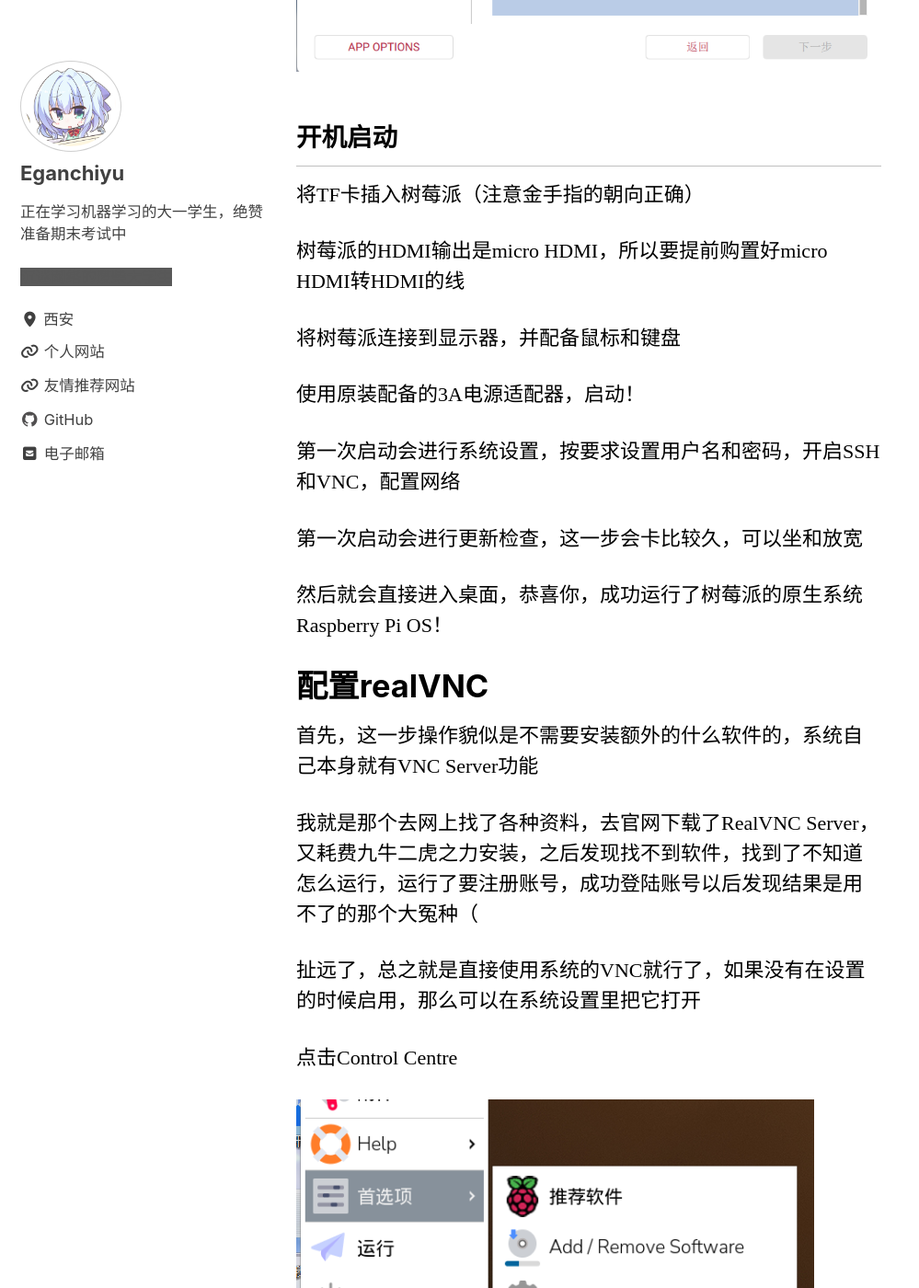
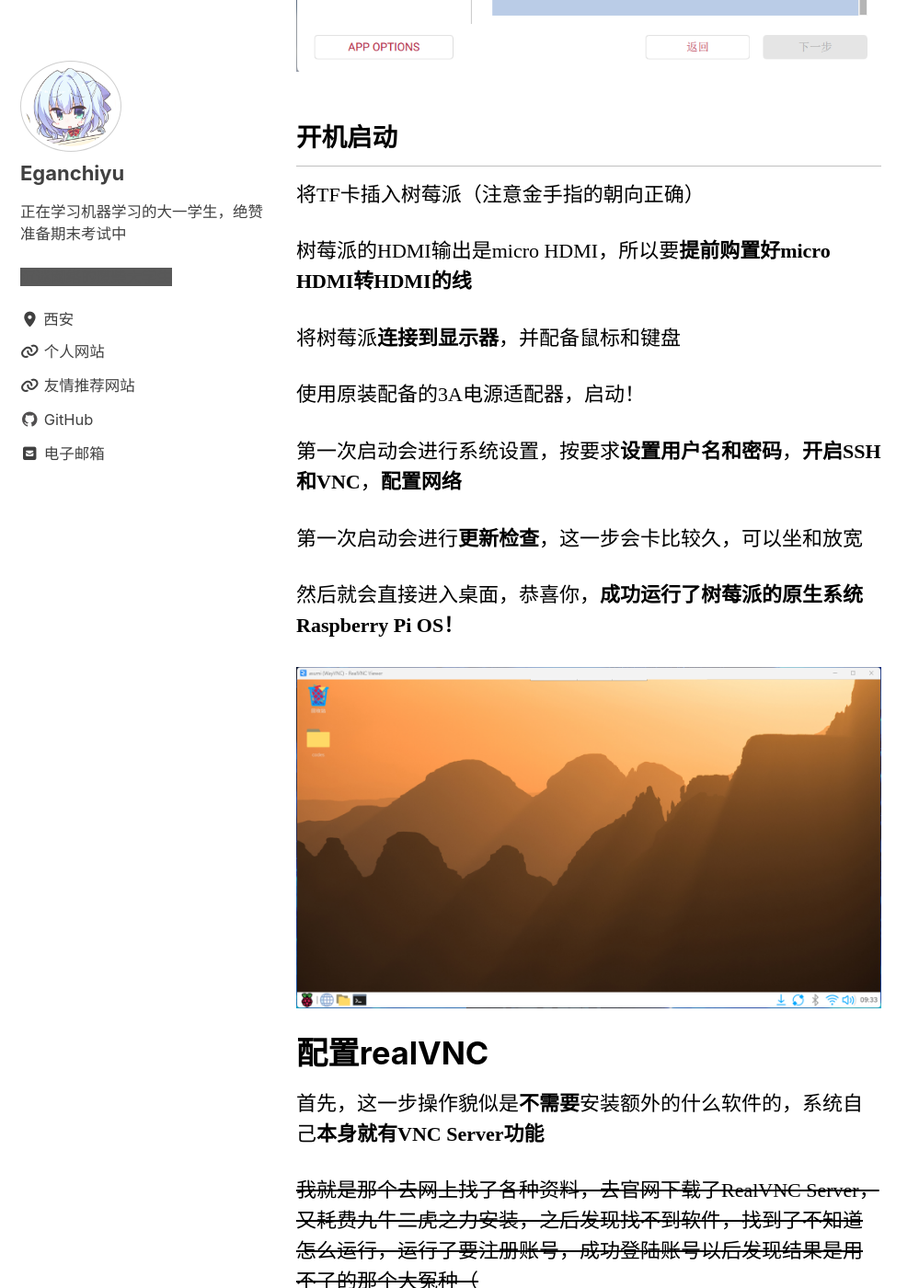
Before and after one commit to Eganchiyu/eganchiyu.github.io, a Jekyll site: the page built from _posts/2026-1-23-connecting-raspi.md, in a window 1280 px wide and 1400 px high, scrolled down 3126 px. Shown: the whole window at 92% size, without its empty margins (0-999 px from the left). Built offline with Jekyll 4.4.1, drawn with Linux system fonts in a browser that asks for light colours; cached includes are drawn as plain includes; comment, search, counter and statistics services are not loaded; some of the changed text lies outside the part shown.

Commit message:
更新文章

````diff
--- a/_posts/2026-1-23-connecting-raspi.md
+++ b/_posts/2026-1-23-connecting-raspi.md
@@ -65,7 +65,7 @@
 
 自己挂个魔法再用上Motrix就下的比较快了
 
-用软件的自定义镜像制作启动盘，稍微坐和放宽就完成了
+用软件的**自定义镜像**制作启动盘，稍微坐和放宽就完成了
 
 ![](/assets/images/2026-01-23-18-14-28.png)
 
@@ -73,45 +73,47 @@
 
 将TF卡插入树莓派（注意金手指的朝向正确）
 
-树莓派的HDMI输出是micro HDMI，所以要提前购置好micro HDMI转HDMI的线
+树莓派的HDMI输出是micro HDMI，所以要**提前购置好micro HDMI转HDMI的线**
 
-将树莓派连接到显示器，并配备鼠标和键盘
+将树莓派**连接到显示器**，并配备鼠标和键盘
 
 使用原装配备的3A电源适配器，启动！
 
-第一次启动会进行系统设置，按要求设置用户名和密码，开启SSH和VNC，配置网络
+第一次启动会进行系统设置，按要求**设置用户名和密码**，**开启SSH和VNC**，**配置网络**
 
-第一次启动会进行更新检查，这一步会卡比较久，可以坐和放宽
+第一次启动会进行**更新检查**，这一步会卡比较久，可以坐和放宽
 
-然后就会直接进入桌面，恭喜你，成功运行了树莓派的原生系统Raspberry Pi OS！
+然后就会直接进入桌面，恭喜你，**成功运行了树莓派的原生系统Raspberry Pi OS！**
+
+![](/assets/images/2026-01-25-09-33-36.png)
 
 # 配置realVNC
 
-首先，这一步操作貌似是不需要安装额外的什么软件的，系统自己本身就有VNC Server功能
+首先，这一步操作貌似是**不需要**安装额外的什么软件的，系统自己**本身就有VNC Server功能**
 
-我就是那个去网上找了各种资料，去官网下载了RealVNC Server，又耗费九牛二虎之力安装，之后发现找不到软件，找到了不知道怎么运行，运行了要注册账号，成功登陆账号以后发现结果是用不了的那个大冤种（
+~~我就是那个去网上找了各种资料，去官网下载了RealVNC Server，又耗费九牛二虎之力安装，之后发现找不到软件，找到了不知道怎么运行，运行了要注册账号，成功登陆账号以后发现结果是用不了的那个大冤种（~~
 
-扯远了，总之就是直接使用系统的VNC就行了，如果没有在设置的时候启用，那么可以在系统设置里把它打开
+扯远了，总之就是**直接使用系统的VNC**就行了，如果没有在设置的时候启用，那么可以**在系统设置里把它打开**
 
-点击Control Centre
+点击**Control Centre**
 
 ![](/assets/images/2026-01-23-18-26-50.png)
 
-选择Interfaces，并启用VNC
+选择**Interfaces**，并**启用VNC**
 
 ![](/assets/images/2026-01-23-18-27-50.png)
 
-然后最好重启一下树莓派，这样服务端就算配置好了
+然后最好**重启**一下树莓派，这样服务端就算配置好了
 
 ---
 
-接下来控制端，在设备上安装[VNC Viewer](https://www.realvnc.com/en/connect/download/viewer/)，无论你用的是Windows，安卓还是Mac<span title = '你知道的太多了' class = 'heimu'>（对，袁圣杰，说给你听的）</span>，都可以安装VNC Viewer来控制你的树莓派
+接下来**控制端**，在设备上安装[VNC Viewer](https://www.realvnc.com/en/connect/download/viewer/)，无论你用的是Windows，安卓还是Mac<span title = '你知道的太多了' class = 'heimu'>（对，袁圣杰，说给你听的）</span>，都可以安装VNC Viewer来控制你的树莓派
 
 ![](/assets/images/2026-01-23-18-30-56.png)
 
-在树莓派终端输入ifconfig查看树莓派终端的ip地址，记下ip和用户名（就是终端里的@前面的那一串）
+在树莓派终端输入`ifconfig`查看树莓派终端的**ip地址**，记下**ip和用户名**（就是终端里的@前面的那一串）
 
-启动VNC Viewer，左上角的File选择New Connection，输入ip地址和用户名，按要求进行配置和输入密码
+启动VNC Viewer，左上角的File选择**New Connection**，输入ip地址和用户名，按要求进行配置和输入密码
 
 ![](/assets/images/2026-01-23-20-39-34.png)
 
@@ -119,7 +121,7 @@
 
 # 创建Python虚拟环境
 
-首先，新的系统建议先更新apt源，并进行系统更新
+首先，新的系统建议**先更新apt源，并进行系统更新**
 
 ```bash
 sudo apt update
@@ -141,13 +143,13 @@
 
 在bash中输入命令（`/path/to/venv`替换为自己的路径，我的路径是/home/asumi/python/venv）
 
-这个文件夹的名字venv可以起个自己喜欢的，比如Nishiki之类的，然后这个虚拟环境的名字就会是Nishiki
+这个文件夹的名字`venv`可以起个自己喜欢的，比如`Nishiki`之类的，然后这个虚拟环境的名字就会是`Nishiki`
 
 ```bash
 python3 -m venv /path/to/venv
 ```
 
-激活并进入虚拟环境
+激活并**进入虚拟环境**
 
 先cd到/path/to/env，或者使用绝对路径
 
````
Also changed, not shown: other parts of _posts/2026-1-23-connecting-raspi.md (+11 -9 lines), assets/images/2026-01-25-09-33-36.png (added).
